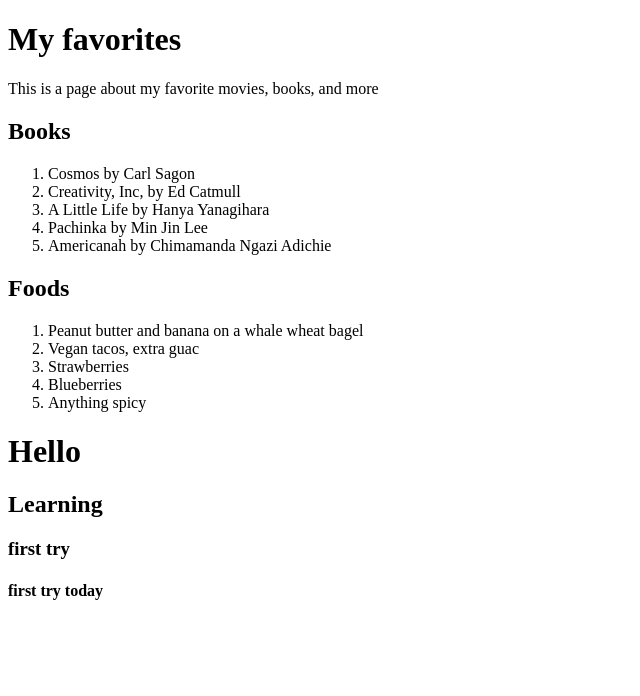
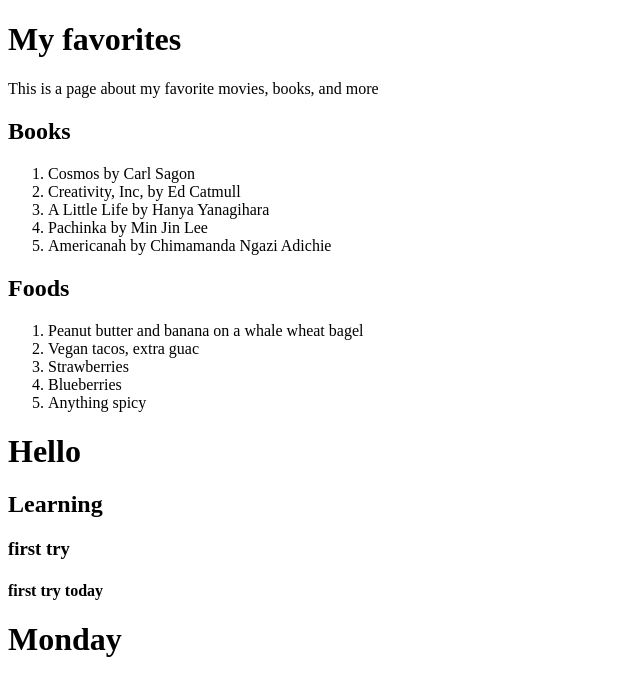
Before and after one commit to sadesathi/Saturn, a plain HTML site: page index.html in a window 1280 px wide. Shown: the whole page, without its empty margins (0-640 px from the left). Drawn offline with Linux system fonts and the light colour scheme; files that its build step writes are made by us from their sources.

Commit message:
monday added

```diff
--- a/index.html
+++ b/index.html
@@ -44,5 +44,9 @@
 		first try today
 		</h4>
 
+		<h1>
+		Monday
+		<h1>
+
     </body>
 </html>
```
